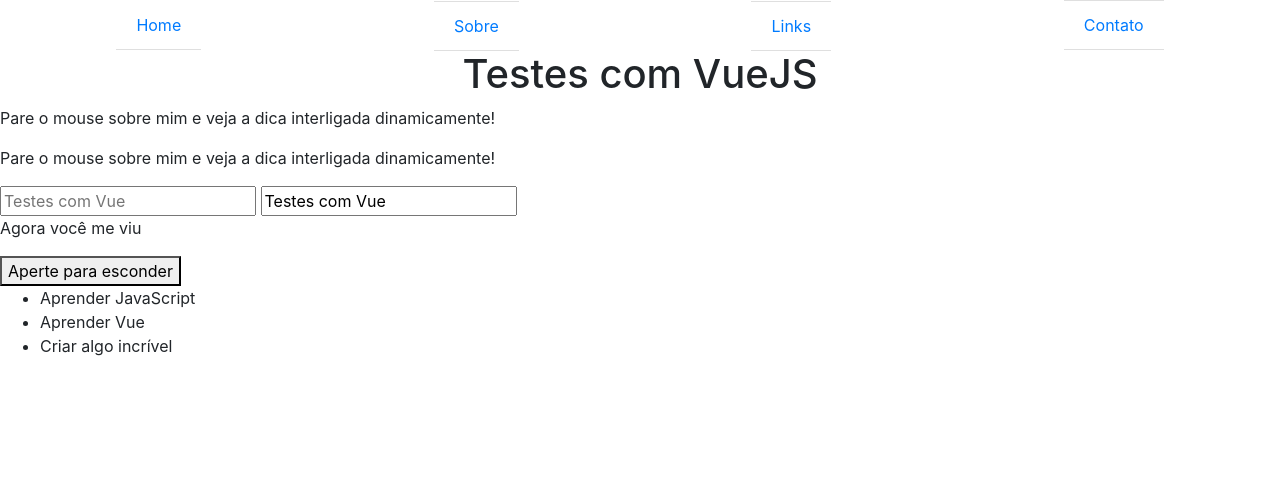
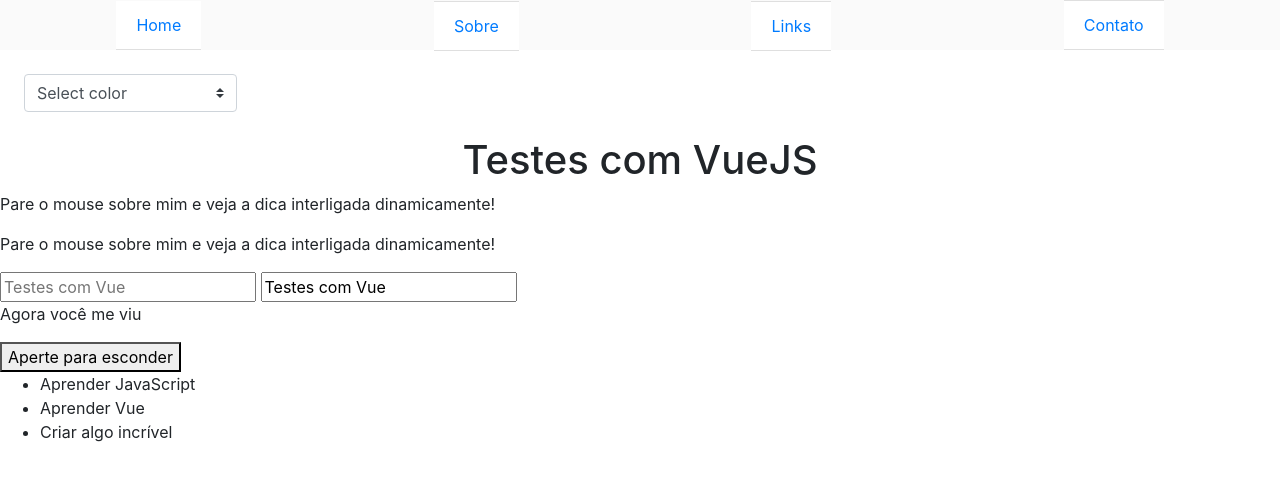
Before and after one commit to FreitasAssis/vuejs-exercises, a plain HTML site: page vuetestes.html in a window 1280 px wide. Drawn offline with Linux system fonts and the light colour scheme.

Commit message:
[UPD] - Modificando estilos

```diff
--- a/static/js/general.js
+++ b/static/js/general.js
@@ -17,6 +17,9 @@ let container = new Vue({
             { text: 'Criar algo incrível' }
         ],
         button_name: "Aperte para esconder",
+        menu_style: {
+            background: "#fafafa"
+        },
     },
     methods: {
         esconder: function () {
@@ -30,6 +33,21 @@ let container = new Vue({
                 this.button_name = "Aperte para esconder";
                 cont--;
             }
+        },
+        change_color: function () {
+            let e = document.getElementById("select");
+            let bkgColor = e.options[e.selectedIndex].text;
+            console.log(bkgColor);
+            if (bkgColor === "Gray") {
+                this.menu_style.background = "grey";
+            }
+            else if (bkgColor === "Yellow") {
+                this.menu_style.background = "yellow";
+            }
+            else if (bkgColor === "Green") {
+                this.menu_style.background = "green";
+            }
+            else { this.menu_style.background = "#fafafa"; }
         }
     }
 });
--- a/vuetestes.html
+++ b/vuetestes.html
@@ -7,7 +7,14 @@
 </head>
 <body>
     <div id="container">
-        <top-bar class="text-center d-flex flex-row justify-content-around align-items-center"></top-bar>
+        <top-bar :style="menu_style" class="text-center d-flex flex-row justify-content-around align-items-center"></top-bar>
+
+        <select id="select" class="custom-select col-2 m-4" @change="change_color">
+            <option selected>Select color</option>
+            <option value="1">Gray</option>
+            <option value="2">Yellow</option>
+            <option value="3">Green</option>
+        </select>
 
         <h1 class="text-center">{{ titulo }}</h1>
 
```
